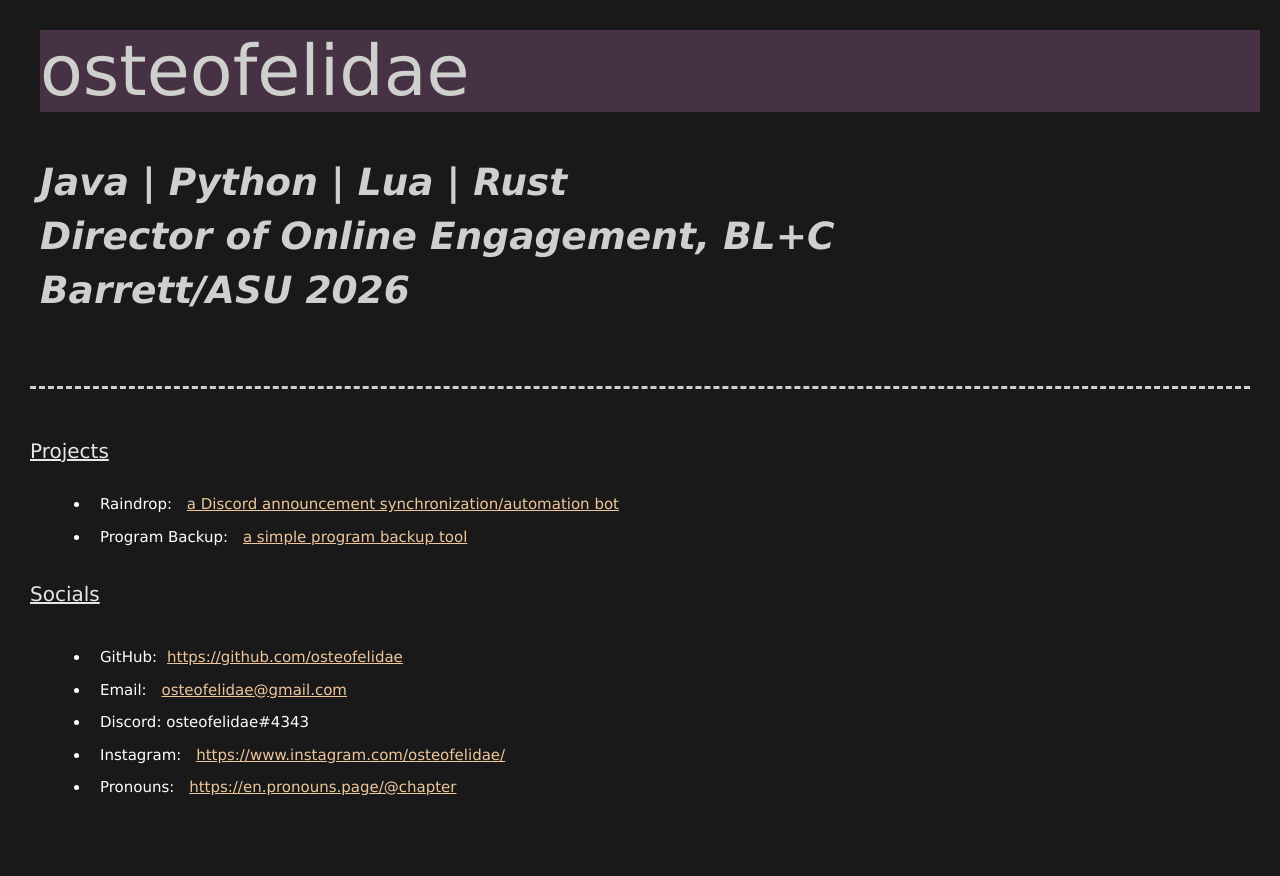
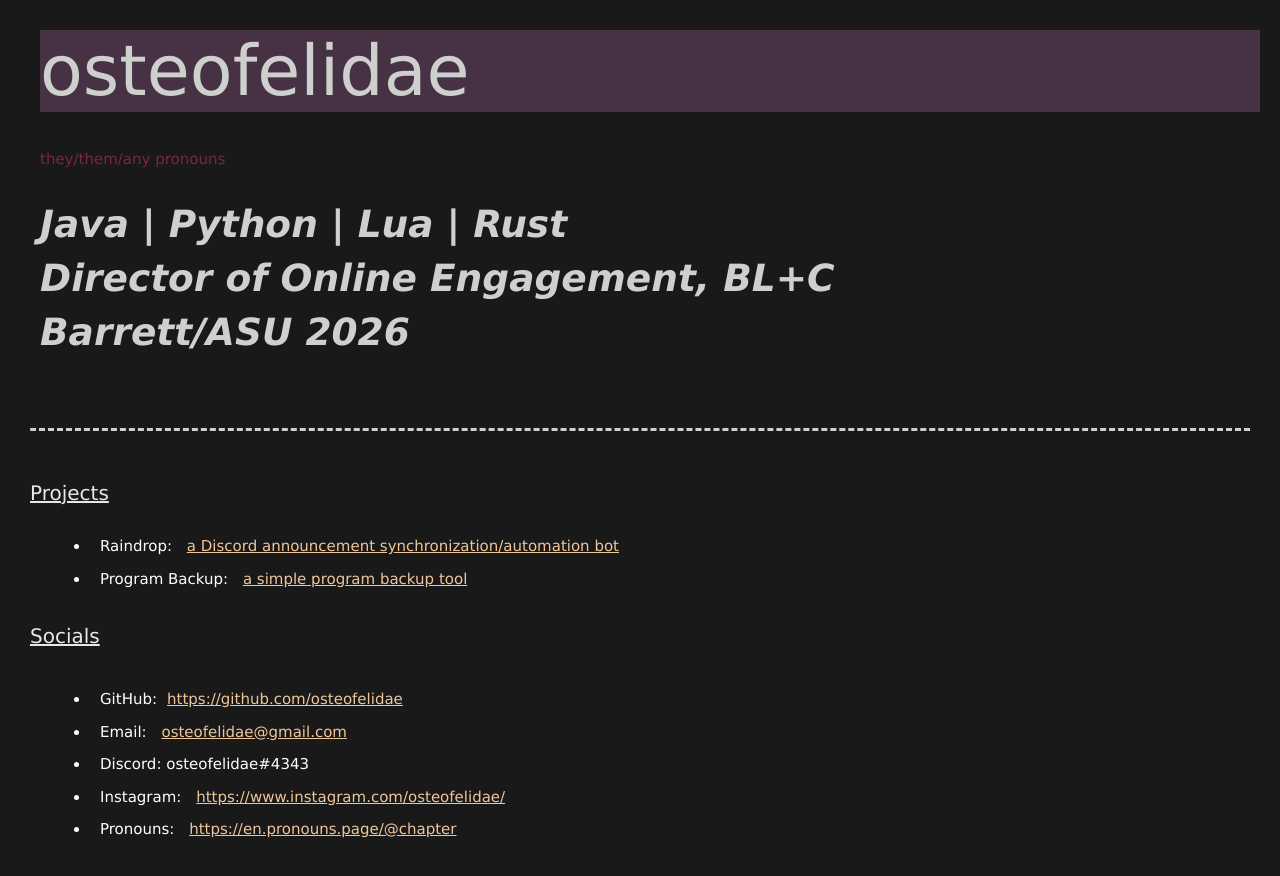
Before and after one commit to osteofelidae/osteofelidae.github.io, a plain HTML site: page index.html in a window 1280 px wide. Before the commit the page ends 853 px from the top, so only its background shows below. Drawn offline with Linux system fonts and the light colour scheme.

Commit message:
Color update

```diff
--- a/index.html
+++ b/index.html
@@ -19,11 +19,22 @@
 		<!-- Title -->
 		<h1><span class="title">osteofelidae</span></h1>
 
+		<!-- Caption -->
+		<span class="caption">
+
+			<p>they/them/any pronouns</p>
+
+		</span>
+
+		<br>
+
 		<!-- Subtitles -->
 		<span class="subtitle">
+
 			<h2>Java | Python | Lua | Rust</h2>
 			<h2>Director of Online Engagement, BL+C</h2>
 			<h2>Barrett/ASU 2026</h2>
+
 		</span>
 
 		<!-- Divider -->
--- a/styles.css
+++ b/styles.css
@@ -1,3 +1,5 @@
+/* https://coolors.co/efc69b-af1b3f-473144-ccb69b-df9b6d */
+
 /* VARIABLES */
 :root {
 
@@ -7,6 +9,10 @@
 	/* Page title */
 	--title_text_color: #CED0CE;
 	--title_background_color: #473144;
+
+	/* Caption */
+	--caption_text_color: #7B2642;
+
 
 	/* Page subtitle */
 	--subtitle_text_color: #CED0CE;
@@ -27,7 +33,7 @@
 
 	/* Selected text */
 	--selection_text_color: #191919;
-	--selection_background_color: #AF1B3F;
+	--selection_background_color: #CF716D;
 
 }
 
@@ -239,6 +245,27 @@ a:not(:hover) {
 
 }
 
+/* Caption (pronouns) */
+.caption {
+
+	/* Font */
+	color: var(--caption_text_color);
+	font-size: 15px;
+
+	/* Overflow */
+	overflow: hidden;
+	white-space: nowrap;
+
+	/* Animation */
+	animation: reveal_text 1s 0.3s ease-out 1;
+	animation-fill-mode: both;
+
+	/* Margins */
+	margin-top: 0px;
+	margin-bottom: 0px;
+
+}
+
 /* Page subtitles */
 .subtitle {
 
```
